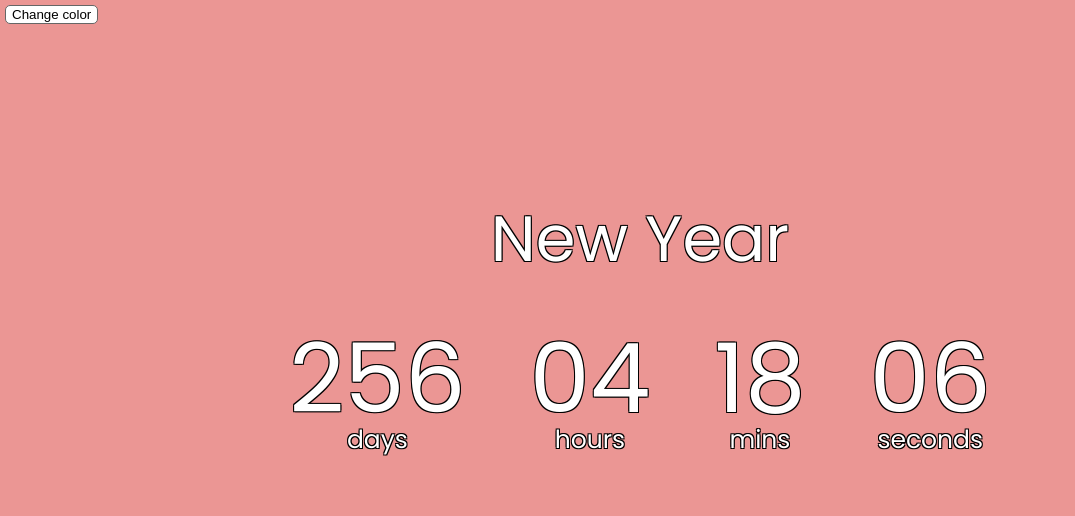
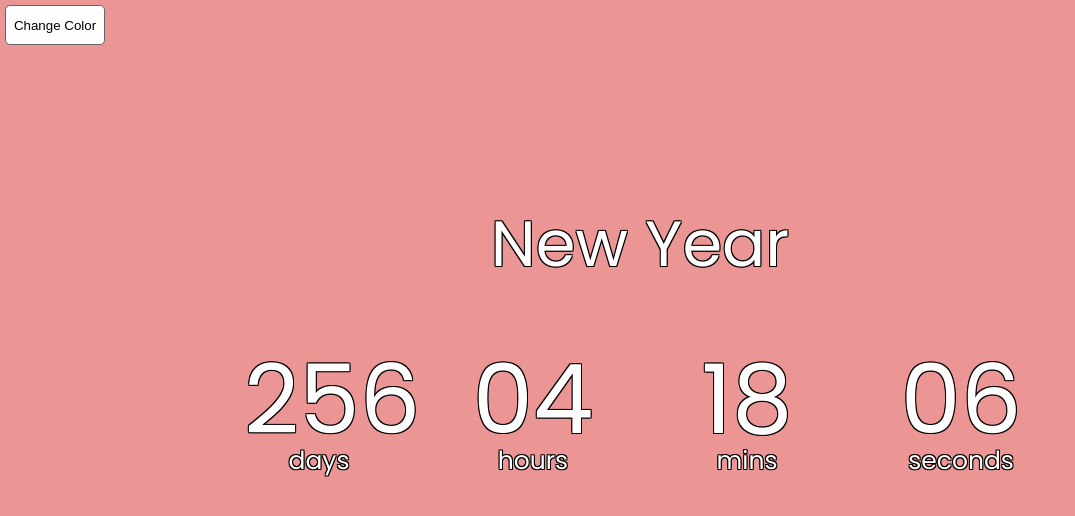
Before and after one commit to ihsanberkozcan/newyear, a React (Create React App) app: page / in a window 1280 px wide. Shown: the top 516 px of the page, without its empty margins (0-1075 px from the left). Built offline with nearby package versions, Linux system fonts and the light colour scheme.

Commit message:
style update for text padding and button size change

```diff
--- a/src/App.css
+++ b/src/App.css
@@ -143,7 +143,6 @@ body {
 .text {
   font-size: 6rem;
   line-height: 1;
-  margin: 0 2rem;
   color: white;
   text-shadow: -1px -1px 0 #000, 1px -1px 0 #000, -1px 1px 0 #000,
     1px 1px 0 #000;
@@ -154,7 +153,9 @@ body {
   font-size: 25px;
 }
 .countdown {
+  width: 150px;
   text-align: center;
+  margin: 1rem 2rem;
 }
 
 .colorPickerButton {
@@ -166,4 +167,6 @@ body {
   background-color: #ffff;
   border: #666666 1px solid;
   border-radius: 5px;
+  width: 100px;
+  height: 40px;
 }
--- a/src/components/ColorPicker.tsx
+++ b/src/components/ColorPicker.tsx
@@ -27,7 +27,7 @@ function ColorPicker({ handleChangeComplete }: ColorPickerProps) {
   return (
     <div className="colorPickerButton">
       <button onClick={handleClick} className="changeColorButton">
-        Change color
+        Change Color
       </button>
       {displayColorPicker ? (
         <div ref={ref}>
```
